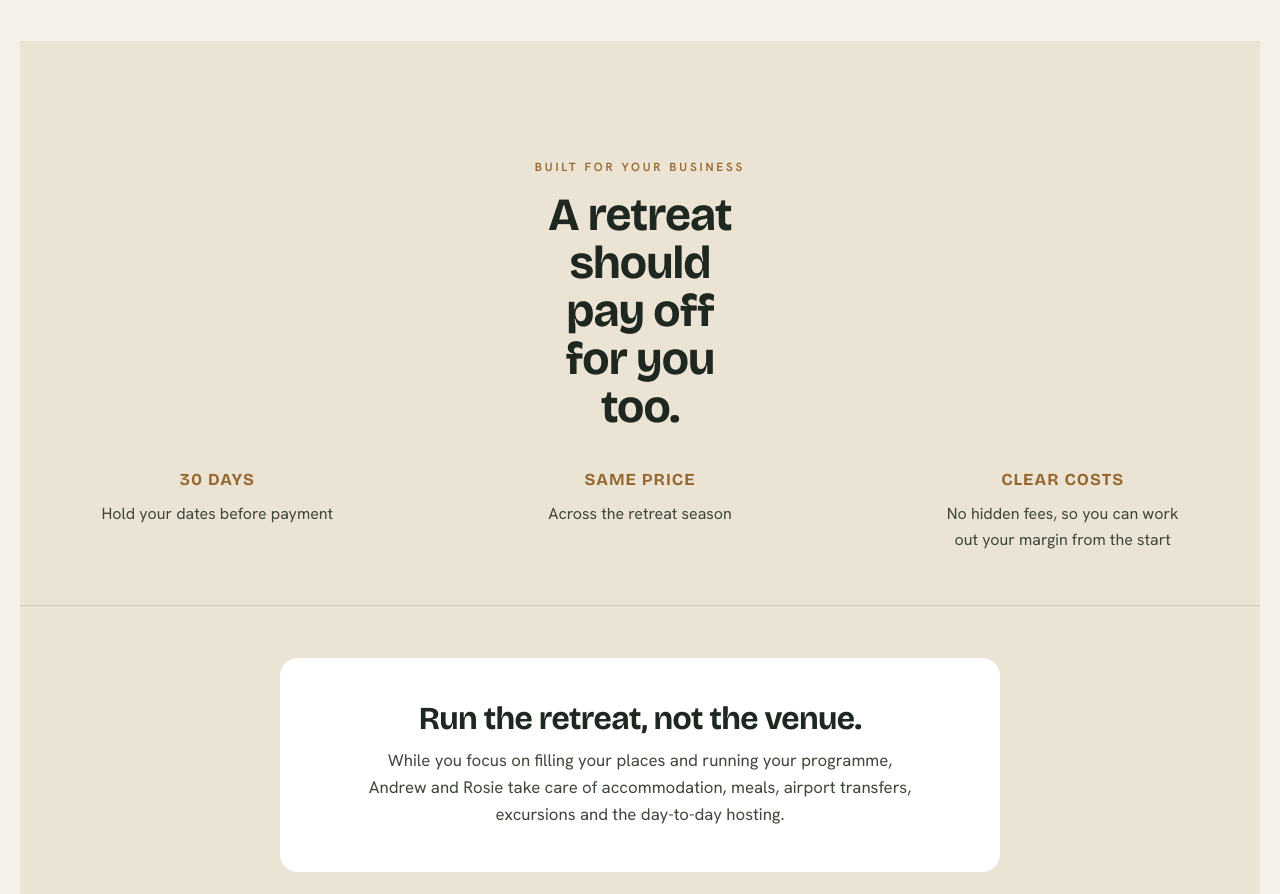
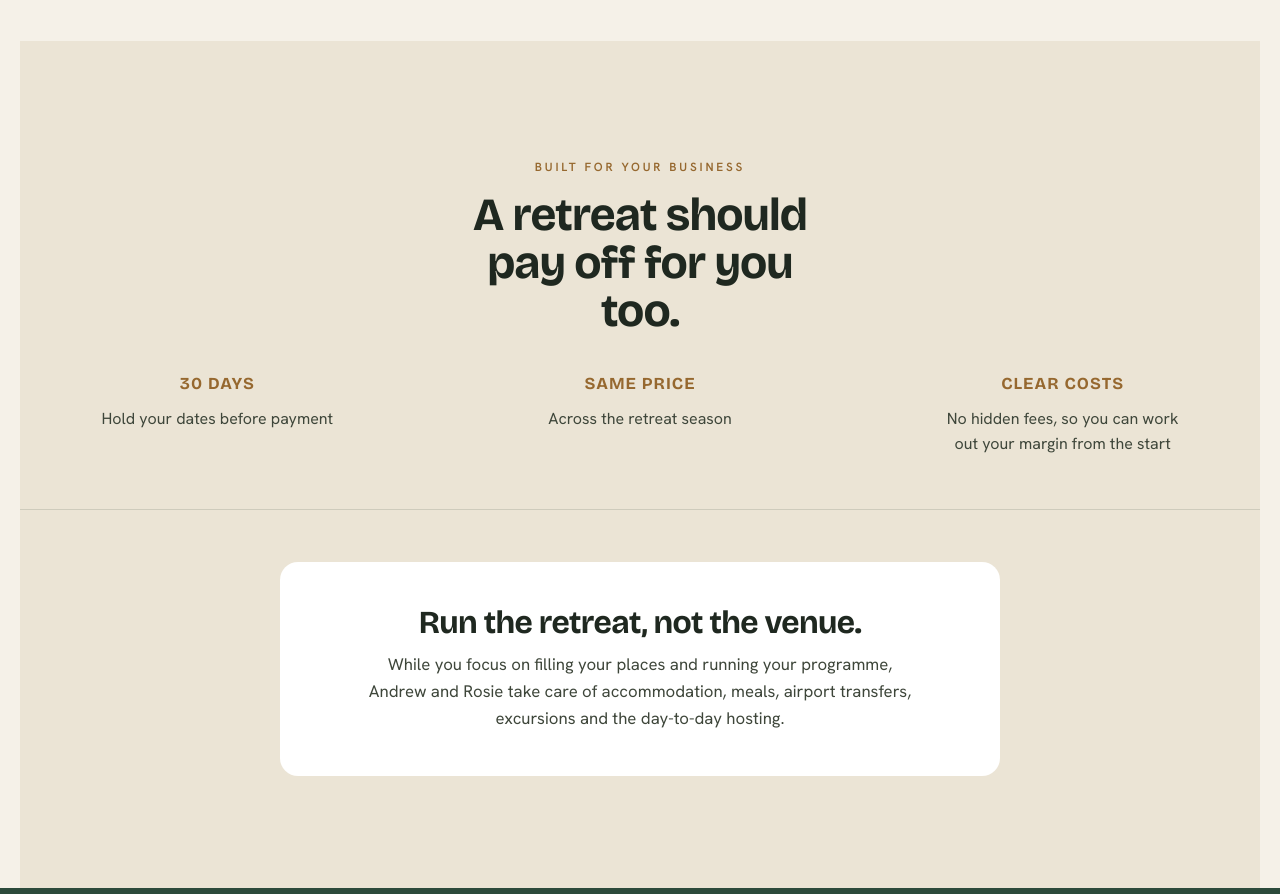
Before and after one commit to SPSFitness/IRetreat-, an Eleventy site: page src/index.njk in a window 1280 px wide. Shown: the part 2024-2918 px from the top of the page. Built offline with nearby package versions, Linux system fonts and the light colour scheme; Eleventy itself is replaced by a stand-in of ours; files that its build step writes are made by us from their sources.

Commit message:
Update styles.css

```diff
--- a/src/css/styles.css
+++ b/src/css/styles.css
@@ -74,7 +74,7 @@
   .fcard p{font-size:.98rem;color:var(--muted)}
   .biz{background:var(--cream-panel);padding:56px 0;text-align:center}
   .biz .wrap{border-top:1px solid var(--line);border-bottom:1px solid var(--line)}
-  .biz-head{max-width:24ch;margin:0 auto 36px;padding-top:56px}
+  .biz-head{max-width:40ch;margin:0 auto 36px;padding-top:56px}
   .biz-head h2{font-size:clamp(2rem,3.6vw,3rem);margin-top:12px}
   .biz-points{display:grid;grid-template-columns:repeat(3,1fr);gap:28px;padding-bottom:52px;margin-bottom:52px;border-bottom:1px solid var(--line)}
   .biz-point{display:flex;flex-direction:column;align-items:center}
```
